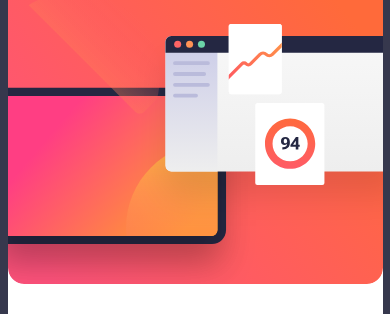
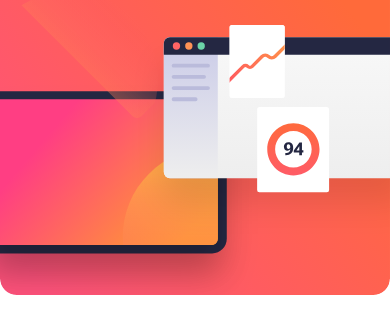
Before and after one commit to Roman-oryol/newsletter-sign-up, a website built with Vite: page index.html in a window 390 px wide. Shown: the top 314 px of the page. Built offline with nearby package versions, Linux system fonts and the light colour scheme; files whose address does not match are found by name.

Commit message:
max width for mobile was changed

```diff
--- a/src/styles/common/helpers.css
+++ b/src/styles/common/helpers.css
@@ -10,7 +10,7 @@
 }
 
 .container {
-  max-width: 375px;
+  max-width: 424px;
   margin-right: auto;
   margin-left: auto;
 
```
